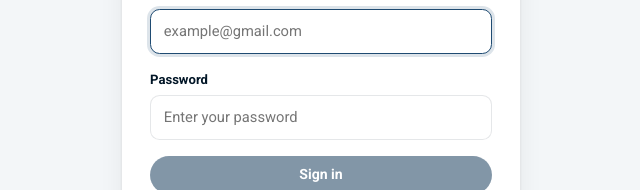
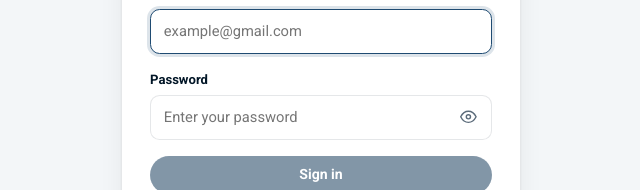
Before and after one commit to solomonotung07-coder/vlx, a React (Vite) app: page /admin in a window 1280 px wide. Shown: the part 374-564 px from the top of the page, without its empty margins (319-959 px from the left). Built offline with nearby package versions, Linux system fonts and the light colour scheme; no server answers.

Commit message:
login eye

```diff
--- a/src/pages/admin/AdminLogin.jsx
+++ b/src/pages/admin/AdminLogin.jsx
@@ -1,15 +1,45 @@
-import { useState } from "react";
+import { useLayoutEffect, useRef, useState } from "react";
+import { FiEye, FiEyeOff } from "react-icons/fi";
 import { supabase } from "../../lib/supabase";
 
 const AdminLogin = () => {
   const [email, setEmail] = useState("");
   const [password, setPassword] = useState("");
+  const [showPassword, setShowPassword] = useState(false);
+  const passwordRef = useRef(null);
+  const caretRef = useRef(null);
+
+  // Switching between hidden/shown resets the cursor in some browsers —
+  // put it back where it was so typing carries on in the right place.
+  useLayoutEffect(() => {
+    const input = passwordRef.current;
+    const caret = caretRef.current;
+    if (!input || !caret) return undefined;
+    caretRef.current = null;
+    const restore = () => {
+      input.focus();
+      input.setSelectionRange(caret.start, caret.end);
+    };
+    // Make the browser rebuild the box now, so the cursor we set sticks.
+    void input.offsetWidth;
+    restore();
+    return undefined;
+  }, [showPassword]);
+
+  const togglePassword = () => {
+    const input = passwordRef.current;
+    if (input && document.activeElement === input) {
+      caretRef.current = { start: input.selectionStart, end: input.selectionEnd };
+    }
+    setShowPassword((shown) => !shown);
+  };
   const [error, setError] = useState("");
   const [submitting, setSubmitting] = useState(false);
 
   const handleSubmit = async (e) => {
     e.preventDefault();
     setError("");
+    setShowPassword(false);
     setSubmitting(true);
     const { error: signInError } = await supabase.auth.signInWithPassword({
       email: email.trim(),
@@ -46,18 +76,40 @@ const AdminLogin = () => {
         />
       </label>
 
-      <label className="cms-field">
-        <span className="cms-label">Password</span>
+      <div className="cms-field">
+        <label className="cms-label" htmlFor="cms-password">
+          Password
+        </label>
+        <div className="cms-password">
           <input
-          type="password"
+            ref={passwordRef}
+            id="cms-password"
+            type={showPassword ? "text" : "password"}
             placeholder="Enter your password"
             className="cms-input"
             autoComplete="current-password"
+            autoCapitalize="off"
+            autoCorrect="off"
+            spellCheck={false}
             value={password}
             onChange={(e) => setPassword(e.target.value)}
             required
           />
-      </label>
+          <button
+            type="button"
+            className="cms-password-toggle"
+            onClick={togglePassword}
+            // Keep the cursor in the password box while toggling.
+            onMouseDown={(e) => e.preventDefault()}
+            aria-label={showPassword ? "Hide password" : "Show password"}
+            aria-pressed={showPassword}
+            aria-controls="cms-password"
+            title={showPassword ? "Hide password" : "Show password"}
+          >
+            {showPassword ? <FiEyeOff aria-hidden="true" /> : <FiEye aria-hidden="true" />}
+          </button>
+        </div>
+      </div>
 
       {error && (
         <p className="cms-alert" role="alert">
--- a/src/pages/admin/admin.css
+++ b/src/pages/admin/admin.css
@@ -987,6 +987,48 @@
   border-top: 1px solid var(--cms-border);
 }
 
+/* Password box with show / hide button */
+.cms-password {
+  position: relative;
+}
+
+.cms-password .cms-input {
+  padding-right: 2.9rem;
+}
+
+/* Edge/IE add their own eye button — hide it so there's only one. */
+.cms-password .cms-input::-ms-reveal,
+.cms-password .cms-input::-ms-clear {
+  display: none;
+}
+
+.cms-password-toggle {
+  position: absolute;
+  top: 50%;
+  right: 0.35rem;
+  transform: translateY(-50%);
+  display: grid;
+  place-items: center;
+  width: 2.2rem;
+  height: 2.2rem;
+  border: 0;
+  border-radius: 0.5rem;
+  background: transparent;
+  color: var(--cms-muted);
+  font-size: 1.05rem;
+  cursor: pointer;
+}
+
+.cms-password-toggle:hover {
+  color: var(--cms-navy);
+  background: rgba(2, 22, 39, 0.05);
+}
+
+.cms-password-toggle:focus-visible {
+  outline: 3px solid rgba(31, 75, 114, 0.35);
+  outline-offset: 1px;
+}
+
 /* Save errors live in the always-visible footer, next to the buttons. */
 .cms-modal-foot {
   flex-wrap: wrap;
```
Lines whose indentation alone changed are shown as unchanged.
